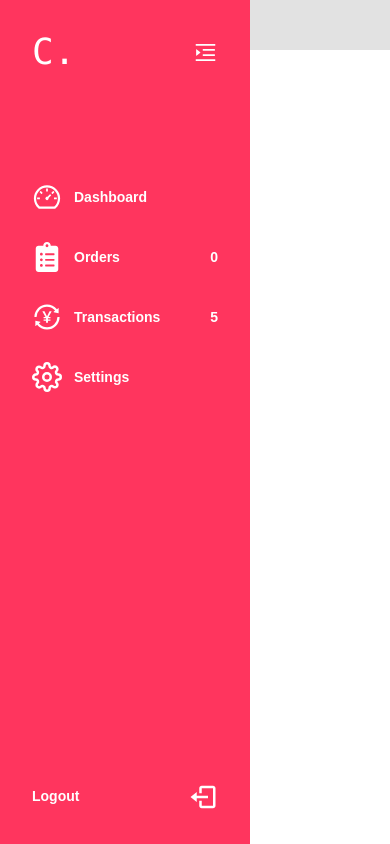
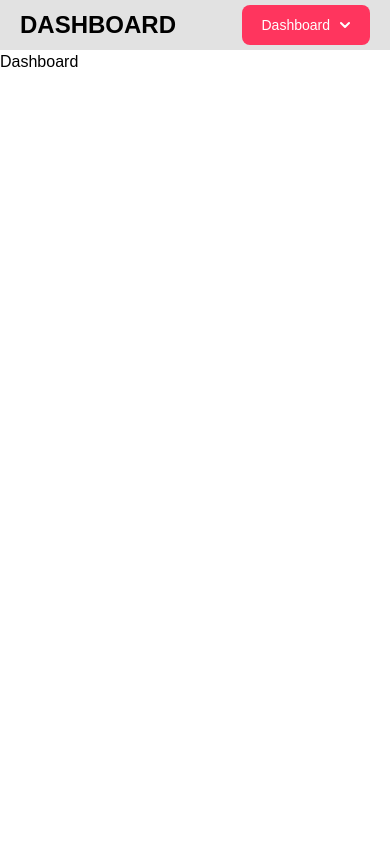
Before and after one commit to yomCode/cruiseDemo, a React (Create React App) app: page / in a window 390 px wide. Built offline with nearby package versions, Linux system fonts and the light colour scheme.

Commit message:
Ui made responsive

```diff
--- a/src/DashboardLayout.tsx
+++ b/src/DashboardLayout.tsx
@@ -6,10 +6,11 @@ import DashboardRoutes from "./Routes/DashboardRoutes";
 
 const DashboardLayout = () => {
   const path = useLocation()?.pathname.replaceAll("/", "");
-  const formattedPathName = path === "home" ? "DASHBOARD" : path?.toUpperCase();
+  const formattedPathName =
+    path === "home" || "" || "/" ? "DASHBOARD" : path?.toUpperCase();
   return (
     <div>
-      <div className="flex w-full h-screen">
+      <div className="flex w-full h-full md:overflow-y-hidden">
         <Sidebar />
         <div className="w-full h-screen">
           <DashboardNav page={formattedPathName} />
--- a/src/Routes/DashboardRoutes.tsx
+++ b/src/Routes/DashboardRoutes.tsx
@@ -10,6 +10,7 @@ const DashboardRoutes = () => {
   return (
     <Suspense fallback={<div>Loading...</div>}>
       <Routes>
+        <Route path="/" element={<Dashboard />} />
         <Route path="/home" element={<Dashboard />} />
         <Route path="/orders" element={<Orders />} />
         <Route path="/transactions" element={<Transactions />} />
--- a/src/components/DashboardNav.tsx
+++ b/src/components/DashboardNav.tsx
@@ -1,13 +1,66 @@
 import React from "react";
+import { Link, useLocation } from "react-router-dom";
+import { DashboardMenu } from "../constants";
 
 interface Props {
   page: string;
 }
 
 const DashboardNav = ({ page }: Props) => {
+  const [dropMenu, setDropMenu] = React.useState<boolean>(false);
+
+  const path = useLocation()?.pathname.replaceAll("/", "");
+  const formattedPathName =
+    path === "home" || "" || "/"
+      ? "Dashboard"
+      : path.slice(0, 1).toUpperCase() + path.slice(1);
   return (
-    <div className="w-full h-[50px] font-bold text-2xl bg-[#e2e2e2] py-3 px-5 flex items-center">
+    <div className="w-full h-[50px] flex items-center justify-between font-bold text-2xl bg-[#e2e2e2] py-3 px-5 ">
       {page.toUpperCase()}
+      <div className="block md:hidden">
+        <button
+          className="text-white  focus:outline-none  font-medium rounded-lg text-sm px-5 py-2.5 text-center inline-flex items-center bg-pinky"
+          type="button"
+          onClick={() => setDropMenu(!dropMenu)}
+        >
+          {formattedPathName}
+          <svg
+            className="w-2.5 h-2.5 ml-2.5"
+            aria-hidden="true"
+            fill="none"
+            viewBox="0 0 10 6"
+          >
+            <path
+              stroke="currentColor"
+              strokeLinecap="round"
+              strokeLinejoin="round"
+              strokeWidth="2"
+              d="m1 1 4 4 4-4"
+            />
+          </svg>
+        </button>
+
+        <div
+          className={`${
+            dropMenu ? "block" : "hidden"
+          } z-10 bg-white divide-y divide-gray-100 rounded-b-lg shadow absolute p-2 top-[6%]`}
+        >
+          <ul className="py-2 text-sm text-gray-700 flex flex-col gap-2">
+            {DashboardMenu()?.map((item) => {
+              return (
+                <Link to={item?.path}>
+                  <li
+                    key={item?.name.toLowerCase()}
+                    onClick={() => setDropMenu(!dropMenu)}
+                  >
+                    {item?.name}
+                  </li>
+                </Link>
+              );
+            })}
+          </ul>
+        </div>
+      </div>
     </div>
   );
 };
--- a/src/components/Pagination.tsx
+++ b/src/components/Pagination.tsx
@@ -42,7 +42,7 @@ const PaginatedData = <T,>({
         previousLabel="< Prev"
         renderOnZeroPageCount={null}
         activeClassName="active_page"
-        className="w-[400px] font-bold flex justify-center gap-2 mt-4 cursor-pointer"
+        className="max-w-[400px] w-[300px] font-bold flex justify-center gap-2 mt-4 cursor-pointer"
       />
     </>
   );
--- a/src/components/Sidebar.tsx
+++ b/src/components/Sidebar.tsx
@@ -1,4 +1,4 @@
-import React, { useEffect } from "react";
+import React, { useEffect, useState } from "react";
 import { Link, useLocation } from "react-router-dom";
 
 import { DashboardMenu } from "../constants";
@@ -11,18 +11,32 @@ type Tabs = "dashboard" | "orders" | "transactions" | "settings";
 
 const Sidebar = () => {
   const [active, setActive] = React.useState<Tabs>("dashboard");
-  const [openMenuPan, setOpenMenuPan] = React.useState<Boolean>(true);
+  const [openMenuPan, setOpenMenuPan] = React.useState<Boolean>(false);
   const path = useLocation()?.pathname.replaceAll("/", "");
   const formattedPathName = path === "home" ? "dashboard" : path?.toLowerCase();
+  const [windowWidth, setWindowWidth] = useState(window.innerWidth);
 
   useEffect(() => {
     setActive(formattedPathName as Tabs);
     // eslint-disable-next-line
   }, [path]);
 
+  useEffect(() => {
+    window.addEventListener("resize", () => {
+      setWindowWidth(window.innerWidth);
+    });
+    // eslint-disable-next-line
+  }, [windowWidth]);
+
+  const handleDashboardMenuClick = () => {
+    setOpenMenuPan(false);
+    setActive(formattedPathName as Tabs);
+  };
+
   return (
-    <div>
-      {/* Main container */}
+    <>
+      <div className="hidden md:block">
+        {/* Main container on Large screen*/}
         <div
           className={`h-screen ${
             openMenuPan ? "w-[250px]" : "w-[60px]"
@@ -61,7 +75,7 @@ const Sidebar = () => {
               {DashboardMenu()?.map((item) => (
                 <Link key={item?.name.toLowerCase()} to={item?.path}>
                   <li
-                  onClick={() => setActive(formattedPathName as Tabs)}
+                    onClick={handleDashboardMenuClick}
                     className={`h-[60px] flex items-center space-x-2 justify-between  ${
                       openMenuPan ? " pl-4 pr-8" : "px-4"
                     } ${
@@ -91,6 +105,7 @@ const Sidebar = () => {
           </div>
         </div>
       </div>
+    </>
   );
 };
 
--- a/src/index.css
+++ b/src/index.css
@@ -6,6 +6,7 @@
 
 body {
   margin: 0;
+  padding: 0;
   font-family: "Poppins", sans-serif;
   -webkit-font-smoothing: antialiased;
   -moz-osx-font-smoothing: grayscale;
--- a/src/screens/Orders.tsx
+++ b/src/screens/Orders.tsx
@@ -85,9 +85,9 @@ const Orders = () => {
 
   return (
     <div className="w-full p-5">
-      <div className="h-[80px] border-b-4 flex justify-between items-center">
+      <div className="border-b-4 flex flex-col md:flex-row justify-start md:justify-between items-start md:items-center p-4 gap-2">
         {/* Search box */}
-        <div className="relative w-[400px]">
+        <div className="relative max-w-[400px]">
           <div className="absolute inset-y-0 left-0 flex items-center pl-3 pointer-events-none">
             <svg
               className="w-4 h-4 text-gray-500"
@@ -114,10 +114,10 @@ const Orders = () => {
             required
           />
         </div>
-        <div className="flex justify-between items-center w-full max-w-[600px] p-4">
+        <div className="flex justify-start items-center max-w-[600px] gap-8">
           {/* Filter method */}
           <div className="flex flex-col text-[12px]">
-            <label>Filter By: </label>
+            <label className="font-bold">Filter By: </label>
             <select
               value={filterMethod}
               onChange={(e) => setFilterMethod(e.target.value)}
@@ -129,7 +129,7 @@ const Orders = () => {
             </select>
           </div>
           <div className="flex flex-col text-[12px]">
-            <label>
+            <label className="font-bold">
               {filterMethod === "customer"
                 ? "Customer"
                 : filterMethod === "status"
@@ -141,12 +141,14 @@ const Orders = () => {
               type="search"
               value={filterValue}
               onChange={(e) => setFilterValue(e.target.value)}
-              className="w-[300px] p-2 text-sm text-gray-900 border border-gray-300 rounded-md bg-gray-50 outline-none"
+              className="max-w-[300px] p-2 text-sm text-gray-900 border border-gray-300 rounded-md bg-gray-50 outline-none"
             />
           </div>
         </div>
       </div>
-      <div className="w-full h-[calc(100vh-200px)] overflow-auto">
+      <div
+        className={`hidden md:block w-full h-[calc(100vh-200px)] overflow-auto`}
+      >
         <table className="w-full text-center table-fixed">
           <thead>
             <tr className="rounded-md shadow-md h-[40px]">
@@ -205,6 +207,64 @@ const Orders = () => {
           </tbody>
         </table>
       </div>
+      <div className="flex md:hidden flex-col gap-2 py-4">
+        <PaginatedData<OrderProps>
+          itemsPerPage={10}
+          items={formattedData}
+          renderItem={(order: OrderProps) => {
+            return (
+              <>
+                <div className="w-full h-[80px] flex flex-col justify-between text-[12px] font-bold bg-gray-200 rounded-md p-2 shadow-md even:bg-white divide-y-2 divide-pinky">
+                  <div className="flex justify-between">
+                    <p>
+                      <span className="text-gray-600">ID:</span> {order?.id}
+                    </p>
+                    <p>
+                      <span className="text-gray-600">Date:</span> {order?.date}
+                    </p>
+                    <p
+                      className={`${
+                        order?.status === "pending"
+                          ? "text-[red]"
+                          : order?.status === "shipped"
+                          ? "text-[purple]"
+                          : order?.status === "delivered"
+                          ? "text-[green]"
+                          : ""
+                      }`}
+                    >
+                      <span className="text-gray-600">Status:</span>{" "}
+                      {order?.status?.slice(0, 1).toUpperCase() +
+                        order?.status?.slice(1).toLowerCase()}
+                    </p>
+                  </div>
+                  <div className="basis-2 flex flex-col justify-between">
+                    <p>
+                      <span className="text-gray-600">Product: </span>
+                      {order?.productName}
+                    </p>
+                    <p>
+                      <span className="text-gray-600">Customer: </span>
+                      {order?.customerName}
+                    </p>
+                  </div>
+                </div>
+                {showOrderDetails && (
+                  <div className="w-full h-[calc(100vh-320px)] flex flex-col justify-center items-center bg-[#dbdbdb] absolute top-0 left-0 opacity-25">
+                    <Order orderId={clickedOrderId} />
+                    <button
+                      onClick={() => setShowOrderDetails(!showOrderDetails)}
+                      className="bg-pinky py-2 px-4 rounded-md text-white font-bold mt-4 hover:bg-[#f79cae]"
+                    >
+                      Close X
+                    </button>
+                  </div>
+                )}
+              </>
+            );
+          }}
+        />
+      </div>
     </div>
   );
 };
```
Lines whose indentation alone changed are shown as unchanged.
